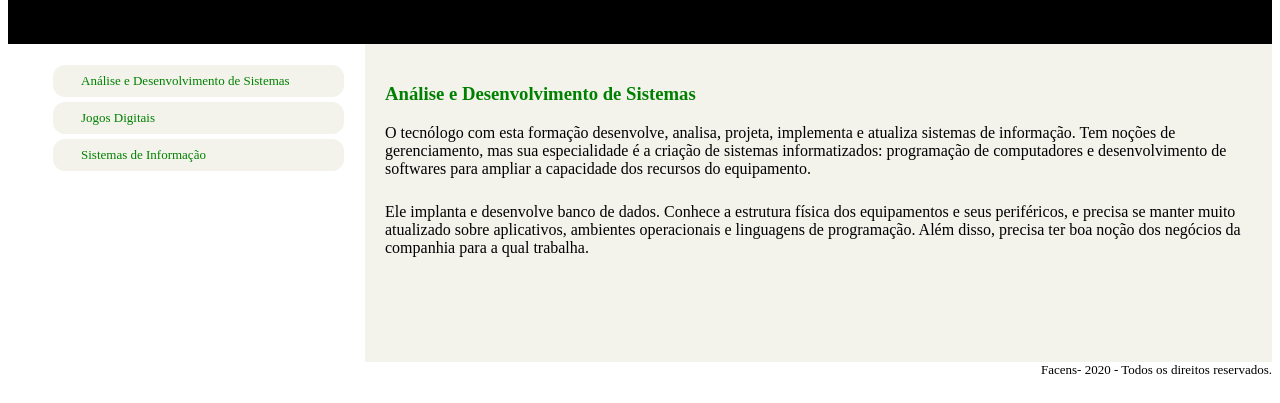
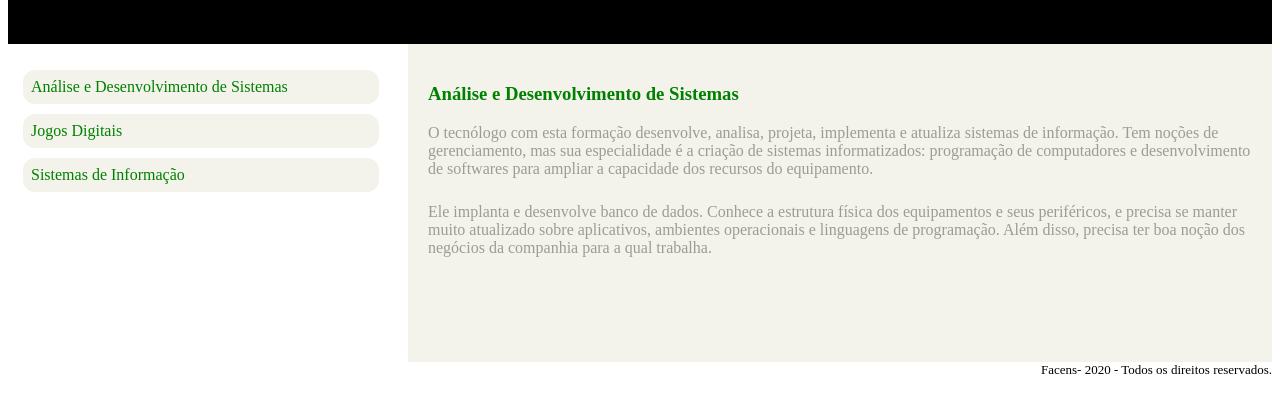
Before and after one commit to CaioMagalhaes95/HTML_CSS_AC1, a plain HTML site: page HTML + CSS - AC1/index.html in a window 1280 px wide. Shown: the part 462-865 px from the top of the page. Drawn offline with Linux system fonts and the light colour scheme.

Commit message:
finalizado

```diff
--- a/HTML + CSS - AC1/index.html
+++ b/HTML + CSS - AC1/index.html
@@ -34,8 +34,7 @@
     <h1>Cursos de Graduação</h1>
   </header>
 
-<div class="bigbox">
-  <section class="menu1">
+  <section>
     <nav >
       <ul id="menulist">
         <li class="menuitem">
@@ -62,7 +61,7 @@
         </p>
       </aside>
   </article>
-</div>
+
   <footer class="foot">
     Facens- 2020 - Todos os direitos reservados.
   </footer>
--- a/HTML + CSS - AC1/style.css
+++ b/HTML + CSS - AC1/style.css
@@ -2,6 +2,11 @@ h2{
     color: black;
     font-weight: bold;
     font-size: large;
+
+}
+
+li, p {
+    color:#9c9c97;
 
 }
 
@@ -13,21 +18,20 @@ h2{
     border: 5px solid black;
     background-color: black;
 
-
-    color: greenyellow;
-    font-family: 'Times New Roman', Times, serif ;
-
 }
 
 
 .button{
-    border: 8px solid #f3f3ec;
+
+    border: 8px solid #f8f8f4;
     border-radius: 10px;
     background-color: #f3f3ec;
 
 }
 
 .capa h1{
+    font-family: 'Times New Roman', Times, serif ;
+    color: greenyellow;
     font-size: 80px;
     top: 20%;
     width: 100%;
@@ -36,7 +40,8 @@ h2{
 
 #menulist{
     float: left;
-    margin-right: 25px;
+
+    margin-left: -35px;
 
 }
 
@@ -45,11 +50,9 @@ h2{
     border: 8px solid #f3f3ec;
     border-radius: 12px;
     background-color: #f3f3ec;
-    padding: 0px 5px 0px 20px;
-    font-size: small;
-    margin: 5px;
-    width: 250px;
 
+    margin: 10px;
+    width: 340px;
     list-style-type:none;
 
 }
@@ -65,16 +68,22 @@ a:link{
 }
 
 .box{
+
+    margin-left: 400px;
+    padding: 20px 10px 80px 20px;
+
     background-color: #f3f3ec;
-    margin-left: 357px;
-    padding: 20px 10px 80px 20px;
+
 
 }
 
 .box p{
+
+    margin-bottom: 25px;
+
+
     font-size: medium;
     text-align: left;
-    margin-bottom: 25px;
 
 
 }
```
